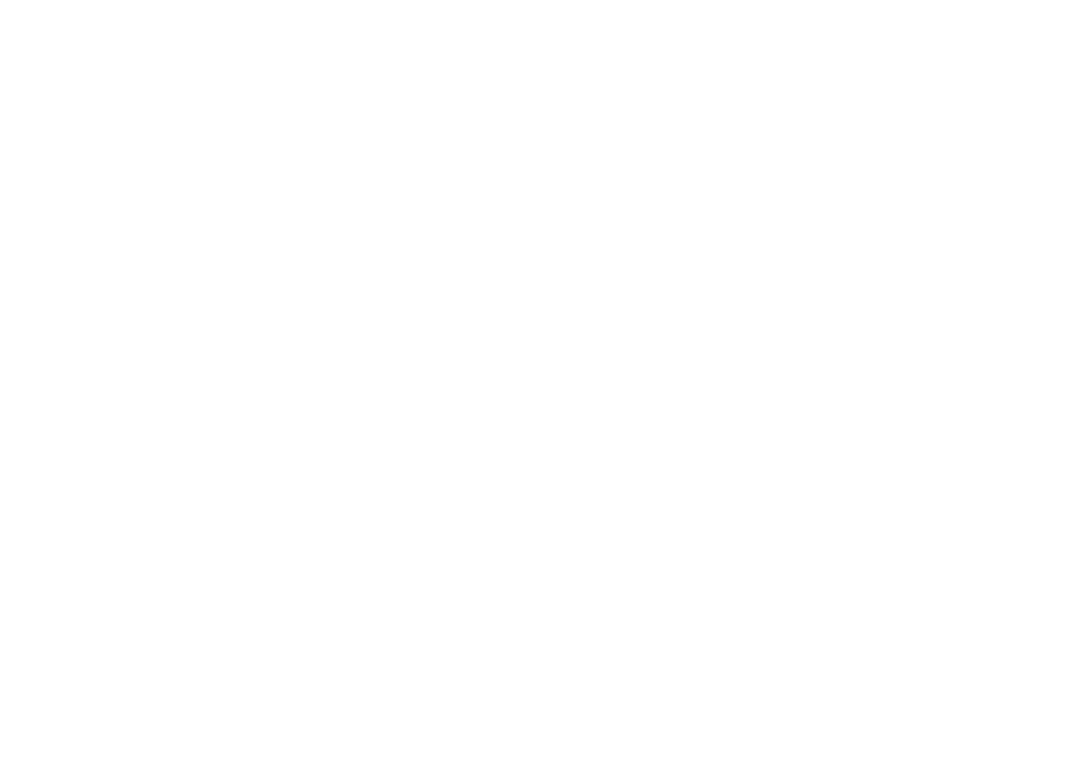
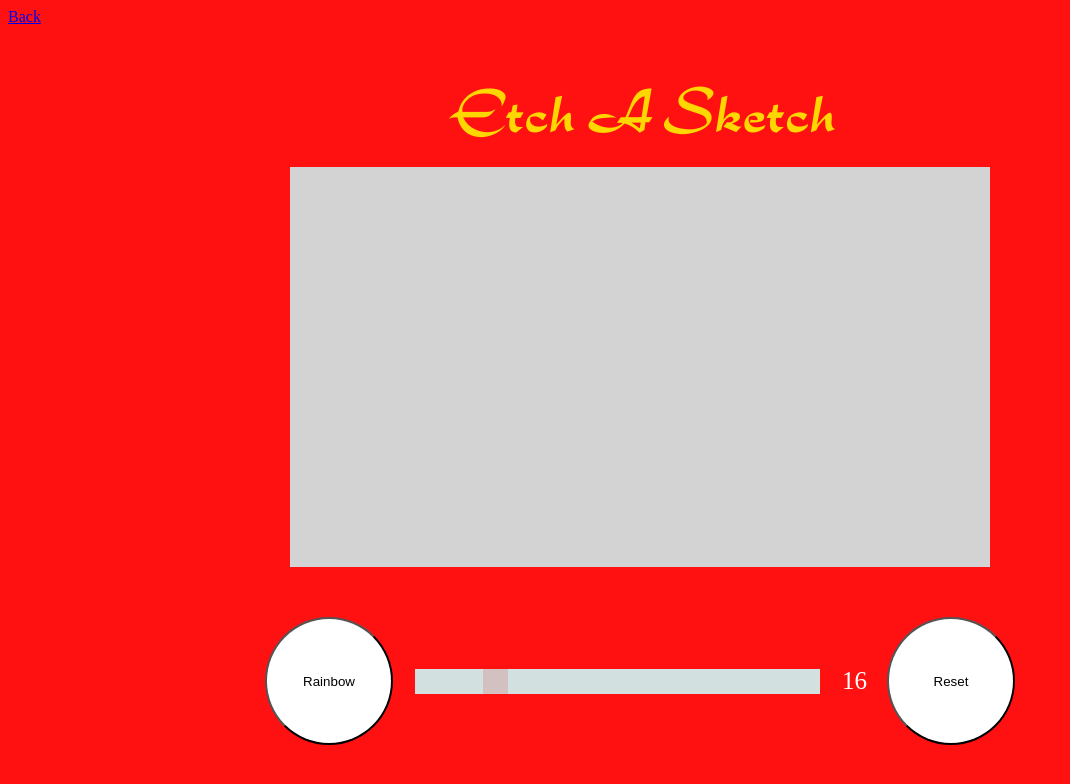
Before and after one commit to itspabro/the_odin_project_work, a plain HTML site: page etch-a-sketch/html.html in a window 1280 px wide. Shown: the whole page, without its empty margins (0-1070 px from the left). Drawn offline with Linux system fonts and the light colour scheme.

Commit message:
Complete etch-a-sketch project

```diff
--- a/etch-a-sketch/css.css
+++ b/etch-a-sketch/css.css
@@ -0,0 +1,87 @@
+@font-face {
+	font-family: 'rondo';
+	font-weight: bold;
+	src: url("OPTIRondo-Bold.otf") format("opentype");
+}
+
+body {
+	background-color: #FF1111;
+}
+
+#board {
+	display: flex;
+	flex-direction: column;
+	align-items: center;
+	gap: 20px;
+	box-sizing: border-box;
+	padding: 40px;
+}
+
+#header {
+	font-family: 'rondo';
+	font-size: 48px;
+	font-weight: bold;
+	color: #FFD700;
+}
+
+#display {
+	height: 400px;
+	width: 700px;
+	background-color: #d3d3d3;
+	display: flex;
+	flex-direction: column;
+}
+
+#display .row {
+	display: flex;
+	flex-direction: row;
+}
+
+#controls {
+	display: flex;
+	align-items: center;
+	margin-top: 30px;
+	gap: 20px;
+	width: 750px;
+}
+
+.button {
+	text-align: center;
+	display: inline-block;
+	border-radius: 50%;
+	height: 128px;
+	width: 128px;
+	background-color: white;
+}
+
+#sliderContainer {
+	flex-grow: 2;
+	display: flex;
+	align-items: center;
+	gap: 20px;
+}
+
+.slider {
+	flex: 1;
+	-webkit-appearance: none;
+	appearance: none;
+	background-color: #d3e0e0;
+}
+
+.slider:hover {
+	opacity: 0.75;
+}
+
+.slider::-webkit-slider-thumb {
+	-webkit-appearance: none;
+	appearance: none;
+	width: 25px;
+	height: 25px;
+	background-color: #d3c0c0;
+	cursor: pointer;
+}
+
+#sliderReadout {
+	color: white;
+	font-size: 25px;
+}
--- a/etch-a-sketch/html.html
+++ b/etch-a-sketch/html.html
@@ -0,0 +1,33 @@
+<!DOCTYPE html>
+<html lang="en">
+
+    <head>
+
+        <meta charset="UTF-8">
+        <meta name="viewport" content="width=device-width, initial-scale=1.0">
+        <title>Rock Paper Scissors</title>
+
+        <link rel="stylesheet" href="css.css">
+        <script src="js.js" defer></script>
+    </head>
+
+    <body>
+        <a id="backBtn" href="../index.html">Back</a>
+
+        <div id="board">
+            <div id="header">Etch A Sketch</div>
+            <div id="display">
+            </div>
+            <div id="controls">
+                <button id="rainbow" class="button">Rainbow</button>
+                <div id="sliderContainer">
+                    <input type="range" min="2" max="80" value="16" class="slider" id="slider">
+                    <div id="sliderReadout">0</div>
+                </div>
+                <button id="reset" class="button">Reset</button>
+            </div>
+        </div>
+
+    </body>
+
+</html>
--- a/etch-a-sketch/js.js
+++ b/etch-a-sketch/js.js
@@ -0,0 +1,89 @@
+// elements
+const display = document.getElementById("display");
+const btnRainbow = document.getElementById("rainbow");
+const btnReset = document.getElementById("reset");
+const slider = document.getElementById("slider");
+const readout = document.getElementById("sliderReadout");
+
+
+// control behavior
+// rainbow button
+let rainbowMode = false;
+
+btnRainbow.addEventListener( "click", () => {
+	if ( rainbowMode == false ) {
+		rainbowMode = true;
+	} else {
+		rainbowMode = false;
+	};
+	console.log( "rainbow " + rainbowMode );
+});
+
+// reset button
+btnReset.addEventListener( "click", () => {
+	console.log("reset");
+	clearGrid();
+	createGrid();
+});
+
+// slider readout
+readout.textContent = slider.value;
+slider.oninput = function () {
+	readout.textContent = this.value;
+
+	// reset display when slider changes
+	clearGrid();
+	createGrid();
+};
+
+
+// display functions
+// createGrid() - create a grid of divs in display
+const createGrid = function() {
+	// display is hard-coded to be 400x700 pixels. In order to have square cells,
+	// need to make more cells left-to-right than slider value
+	const gridResolutionVertical = slider.value; // vertical resolution same as slider
+	const cellSize = 400 / gridResolutionVertical; // determine cell size
+	const gridResolutionHorizontal = Math.round( slider.value * ( 7 / 4 ) ); // set horizontal resolution in proportion to the screen ratio
+	console.log( gridResolutionVertical + "x" + gridResolutionHorizontal );
+
+	// create vertical rows
+	for ( let i = 0; i < gridResolutionVertical; i++ ) {
+		const row = document.createElement("div");
+		//row.id = "row" + i;
+		row.className = 'row';
+		row.style.height = `${cellSize}px`;
+		display.appendChild(row);
+
+		// create horizontal columns
+		for ( let j = 0; j < gridResolutionHorizontal; j++ ) {
+			const cell = document.createElement("div");
+			cell.id = i + " " +j;
+			cell.className = "cell";
+			cell.style.width = `${cellSize}px`;
+			cell.style.height = `${cellSize}px`;
+			row.appendChild(cell);
+
+			cell.addEventListener( "mouseover", () => {
+				if ( rainbowMode ) {
+					let randomColor = Math.floor( Math.random() * 16777215 ).toString(16);
+					cell.style.backgroundColor = `#${randomColor}`;
+				} else {
+					cell.style.backgroundColor = "black";
+				};
+			});
+		};
+	};
+};
+
+// clear grid
+const clearGrid = function() {
+	// while there are rows, delete rows
+	while ( display.firstChild ) {
+		display.removeChild( display.firstChild );
+	};
+};
+
+
+// create grid when page loads
+createGrid();
```
Also changed, not shown: index.html (+1 -0 lines), etch-a-sketch/OPTIRondo-Bold.otf (added).
